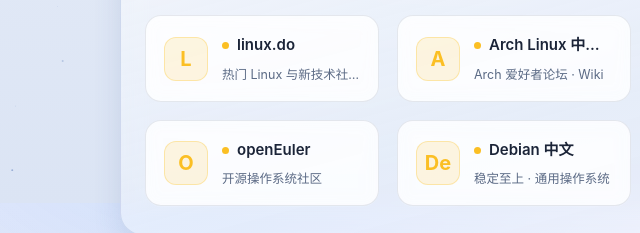
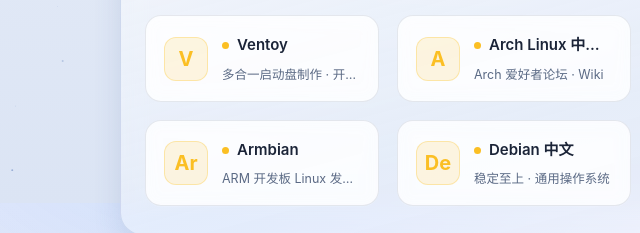
Before and after one commit to mengfei523060/mengfei523060.github.io, a plain HTML site: page index.html in a window 1280 px wide. Shown: the part 597-830 px from the top of the page, 0-640 px from the left. Drawn offline with Linux system fonts and the light colour scheme.

Commit message:
Add files via upload

```diff
--- a/index.html
+++ b/index.html
@@ -218,9 +218,9 @@
       <span class="meta"><span class="name"><i></i>IT天空</span><span class="desc">系统部署 · IT 技术交流论坛</span></span>
     </a>
 
-    <a class="card" data-cat="linux" href="https://linux.do" target="_blank" rel="noopener">
-      <span class="favi" data-domain="linux.do"><span class="letter">L</span></span>
-      <span class="meta"><span class="name"><i></i>linux.do</span><span class="desc">热门 Linux 与新技术社区</span></span>
+    <a class="card" data-cat="linux" href="https://www.ventoy.net/" target="_blank" rel="noopener">
+      <span class="favi" data-domain="www.ventoy.net"><span class="letter">V</span></span>
+      <span class="meta"><span class="name"><i></i>Ventoy</span><span class="desc">多合一启动盘制作 · 开源免安装</span></span>
     </a>
     <a class="card" data-cat="linux" href="https://bbs.archlinuxcn.org" target="_blank" rel="noopener">
       <span class="favi" data-domain="archlinuxcn.org"><span class="letter">A</span></span>
@@ -235,9 +235,9 @@
       <span class="favi" data-domain="wiki.archlinux.org"><span class="letter">A</span></span>
       <span class="meta"><span class="name"><i></i>Arch Linux Wiki</span><span class="desc">Arch 官方 Wiki · 安装与维护指南</span></span>
     </a>
-    <a class="card" data-cat="linux" href="https://www.openeuler.org/zh/" target="_blank" rel="noopener">
-      <span class="favi" data-domain="www.openeuler.org"><span class="letter">O</span></span>
-      <span class="meta"><span class="name"><i></i>openEuler</span><span class="desc">开源操作系统社区</span></span>
+    <a class="card" data-cat="linux" href="https://armbian.cn/" target="_blank" rel="noopener">
+      <span class="favi" data-domain="armbian.cn"><span class="letter">Ar</span></span>
+      <span class="meta"><span class="name"><i></i>Armbian</span><span class="desc">ARM 开发板 Linux 发行版</span></span>
     </a>
     <a class="card" data-cat="linux" href="https://www.debian.cn" target="_blank" rel="noopener">
       <span class="favi" data-domain="www.debian.cn"><span class="letter">De</span></span>
```
